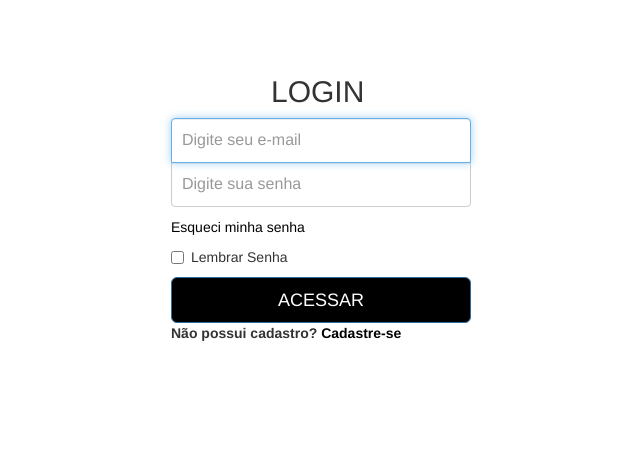
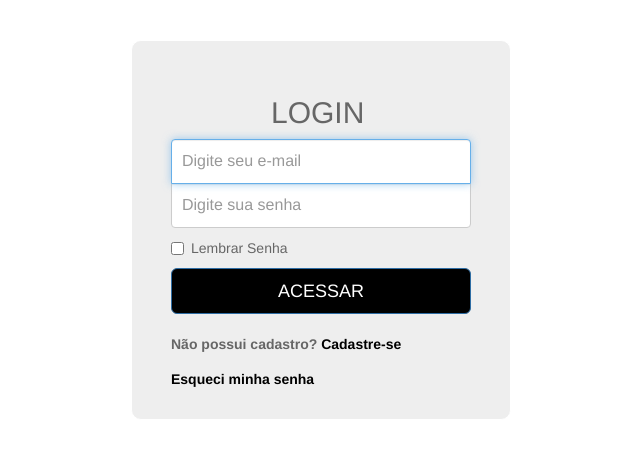
Before and after one commit to tunnes/trampaki-api, a PHP site: page /view/login.html in a window 1280 px wide. Shown: the top 458 px of the page, without its empty margins (319-959 px from the left). Run offline with PHP 8.4, Linux system fonts and the light colour scheme; some libraries are stand-ins or nearby versions.

Commit message:
conteudo e estilização do form de login atualizado

```diff
--- a/view/css/logincss.css
+++ b/view/css/logincss.css
@@ -59,3 +59,23 @@ a:hover{
 .btn:hover{
     background-color: darkorange;
 }
+
+.form_bg {
+    background-color:#eee;
+    color:#666;
+    padding:20px;
+    border-radius:10px;
+    border:1px solid #fff;
+    margin: auto;
+    top: 0;
+    right: 0;
+    bottom: 0;
+    left: 0;
+    width: 380px;
+    height: 380px;
+}
+
+.align-center {
+
+    text-align:center;
+}
--- a/view/login.html
+++ b/view/login.html
@@ -22,22 +22,34 @@
 <body>
     <div class="container">
 
+        <div class="row">
+            <div class="form_bg">
                 <form class="form-signin">
                     <h2 class="form-signin-heading">LOGIN</h2>
+
                     <label for="inputEmail" class="sr-only">Digite seu e-mail</label>
                     <input type="email" id="inputEmail" class="form-control" placeholder="Digite seu e-mail" required autofocus>
+
                     <label for="inputPassword" class="sr-only">Digite sua senha</label>
                     <input type="password" id="inputPassword" class="form-control" placeholder="Digite sua senha" required>
-        <a href="#">Esqueci minha senha</a><br>
+
                     <div class="checkbox">
                         <label>
                             <input type="checkbox" value="remember-me"> Lembrar Senha
                         </label>
                     </div>
                     <button class="btn btn-lg btn-primary btn-block" type="submit">ACESSAR</button>
-        <label id="cad" class="control-label">Não possui cadastro? <a href="#">Cadastre-se</a></p>
+                    <br>
+                    <label class="control-label">
+                        <p>Não possui cadastro? <a href="#">Cadastre-se</a></p>
+                    </label>
+                    <label class="control-label">
+                        <p><a href="#">Esqueci minha senha</a></p>
+                    </label>
                 </form>
+            </div>
+        </div>
 
-    </div> <!-- /container -->
-
+    </div>
+    <!-- /container -->
 </body>
```
Lines whose indentation alone changed are shown as unchanged.
